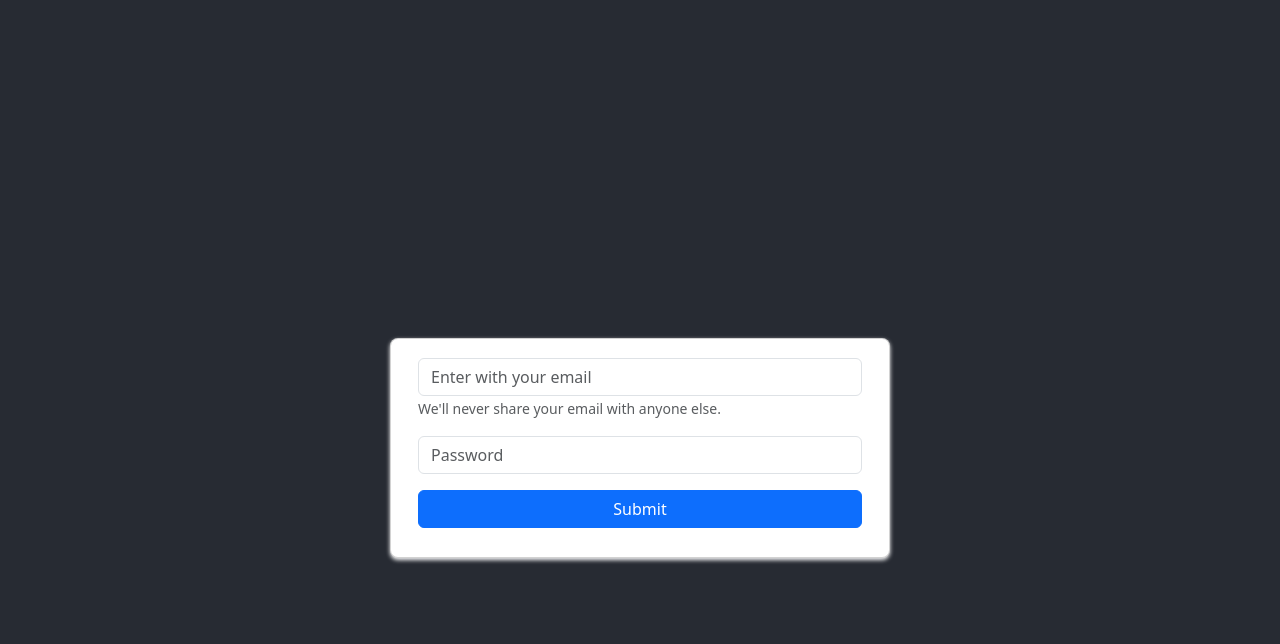
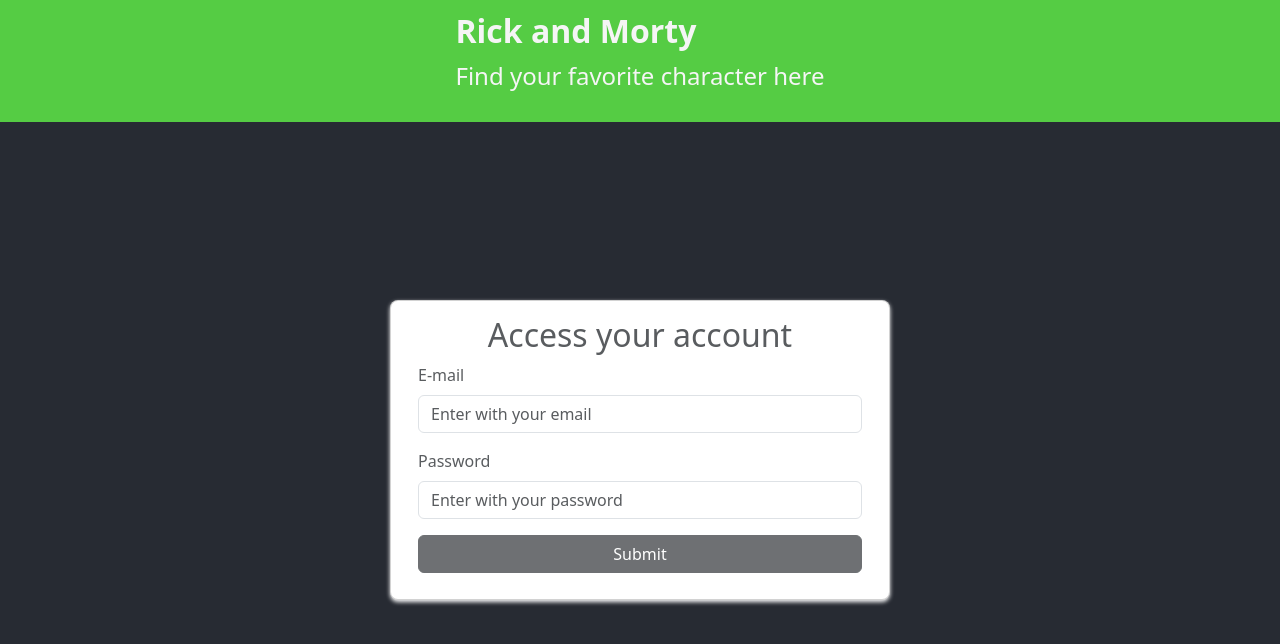
Before and after one commit to alisson2014/frontend_ads, a React (Create React App) app: page /login in a window 1280 px wide. Shown: the top 644 px of the page. Built offline with nearby package versions, Linux system fonts and the light colour scheme; no server answers.

Commit message:
Deixa o .env publico, cria função de logout e altera o template base

```diff
--- a/src/api/index.js
+++ b/src/api/index.js
@@ -1,7 +1,7 @@
 const account = {
     name: "alisson",
     email: "alm20@gmail.com",
-    password: "123456",
+    password: "12345678",
     id: 1,
 };
 
@@ -10,5 +10,5 @@
 export const api = new Promise((resolve) => {
     setTimeout(() => {
         resolve(account)
-    }, 1500);
+    }, 3000);
 });
--- a/src/components/Organism/Header/index.jsx
+++ b/src/components/Organism/Header/index.jsx
@@ -1,20 +1,37 @@
+import { useNavigate } from "react-router-dom"
 import { Button } from "react-bootstrap";
 import { HeaderContainer, HeaderInfo } from "./styles";
 import { MainTitle } from "styles/utils";
+import { useSession } from "../AppContext";
+import { changeLocalStorage } from "service";
 
 export default function Header() {
+    const navigate = useNavigate();
+    const { isLoggedIn, setIsLoggedIn } = useSession();
+
+    const logout = () => {
+      if(!window.confirm("Deseja realmente encerrar a sessão?")) return;
+
+      changeLocalStorage({ login: false });
+      setIsLoggedIn(false);
+      navigate("/");
+    };
+
     return (
         <HeaderContainer>
             <div>
                 <MainTitle>Rick and Morty</MainTitle>
-                <HeaderInfo>Encontre seu personagem favorito!</HeaderInfo>
+                <HeaderInfo>Find your favorite character here</HeaderInfo>
             </div>
-            <Button
-                title="Encerrar sessão"
-                variant="danger"
-            >
-                SAIR
-            </Button>
+            {isLoggedIn && (
+                <Button
+                    title="Log out"
+                    variant="danger"
+                    onClick={logout}
+                >
+                    Log out
+                </Button>
+            )}
         </HeaderContainer>
     );
 };
--- a/src/pages/Login/index.jsx
+++ b/src/pages/Login/index.jsx
@@ -1,5 +1,5 @@
 
-import { useState } from "react";
+import { useEffect, useState, useRef } from "react";
 import { useNavigate } from "react-router-dom";
 import { useSession } from 'components/Organism/AppContext';
 import { Button, Form, Container, Card } from 'react-bootstrap';
@@ -8,17 +8,20 @@
 
 const StyledCard = styled(Card)`
     width: 500px;
-    height: 220px;
+    height: 300px;
     border-radius: 8px;
     box-shadow: 0px 2px 4px 0px #fefeff;
     padding: 15px;
 `;
 
 export default function Login() {
+    const { isLoggedIn, setIsLoggedIn } = useSession();
     const [email, setEmail] = useState("");
     const [password, setPassword] = useState("");
+    const [disabledSubmitter, setDisabledSubmitter] = useState(true);
+    const isMounted = useRef(false);
+
     const navigate = useNavigate();
-    const { setIsLoggedIn } = useSession();
 
     const handleSubmit = async (event) => {
         event.preventDefault();
@@ -26,7 +29,7 @@
         const loggedIn = await LoginService.make(email, password);
 
         if(!loggedIn) {
-            return alert("Credenciais inválidas");
+            return alert("Invalid credentials");
         }
 
         setIsLoggedIn(true);
@@ -34,15 +37,37 @@
         navigate("/characters")
     };
 
+    useEffect(() => {
+        if(isMounted.current) {
+            const isInvalidEmail = !/^[a-zA-Z0-9._-]+@[a-zA-Z0-9.-]+\.[a-zA-Z]{2,6}$/.test(email);
+            const isInvalidPassword = password.length < 8;
+
+            setDisabledSubmitter(isInvalidEmail || isInvalidPassword);
+        } else {
+            isMounted.current = true;
+        }
+    }, [email, password]);
+
+    useEffect(() => {
+        if(!isLoggedIn) return;
+
+        console.info("You are already logged in, redirecting to the characters page...");
+        navigate("/characters");
+    }, [isLoggedIn, navigate]);
+
     return (
         <Container
-            style={{ minHeight: "100vh" }}
+            style={{ minHeight: "70vh" }}
             className="mt-5 d-flex align-items-center justify-content-center"
         >
             <StyledCard>
                 <Container>
+                    <center>
+                        <h2 className="h2 text-muted">Access your account</h2>
+                    </center>
                     <Form onSubmit={handleSubmit}>
-                        <Form.Group className="mb-1 mt-1">
+                        <Form.Group className="mb-1 mt-1" controlId="email">
+                            <Form.Label className="text-muted">E-mail</Form.Label>
                             <Form.Control
                                 type="email"
                                 placeholder="Enter with your email"
@@ -50,22 +75,27 @@
                                 value={email}
                                 onChange={e => setEmail(e.target.value)}
                             />
-                            <Form.Text className="text-muted">
-                                We'll never share your email with anyone else.
-                            </Form.Text>
                         </Form.Group>
 
-                        <Form.Group className="mb-3 mt-3">
+                        <Form.Group className="mb-3 mt-3" controlId="password">
+                            <Form.Label className="text-muted">Password</Form.Label>
                             <Form.Control
                                 type="password"
-                                placeholder="Password"
+                                placeholder="Enter with your password"
                                 required
                                 value={password}
                                 onChange={e => setPassword(e.target.value)}
+                                minLength={8}
                             />
                         </Form.Group>
 
-                        <Button style={{ width: "100%" }} variant="primary" type="submit">
+                        <Button
+                            className="w-100"
+                            variant="dark"
+                            type="submit"
+                            title="Submit your credentials"
+                            disabled={disabledSubmitter}
+                        >
                             Submit
                         </Button>
                     </Form>
--- a/src/pages/Template/index.jsx
+++ b/src/pages/Template/index.jsx
@@ -1,12 +1,11 @@
 import { Outlet } from "react-router-dom";
 import { Header } from "components/Organism";
-import { PrivateRoute } from "service";
 
 export default function Template() {
     return (
-        <PrivateRoute>
+        <>
             <Header />
             <Outlet />
-        </PrivateRoute>
+        </>
     );
 };
--- a/src/routes.jsx
+++ b/src/routes.jsx
@@ -1,5 +1,6 @@
 import { RouterProvider, createBrowserRouter, Navigate } from "react-router-dom";
 import { Character, Characters, Login, NotFound, Template } from "./pages";
+import { PrivateRoute } from "service";
 
 const router = createBrowserRouter([
     {
@@ -16,17 +17,25 @@
             },
             {
                 path: "/characters",
-                element: <Characters />
+                element: (
+                    <PrivateRoute>
+                        <Characters />
+                    </PrivateRoute>
+                )
             },
             {
                 path: "/characters/:id",
-                element: <Character />
-            }
+                element: (
+                    <PrivateRoute>
+                        <Character />
+                    </PrivateRoute>
+                )
+            },
+            {
+                path: "/login",
+                element: <Login />
+            },
         ]
-    },
-    {
-        path: "/login",
-        element: <Login />
     },
 ]);
 
```
Also changed, not shown: 2 other files (tests, documents, lock files or other folders).
